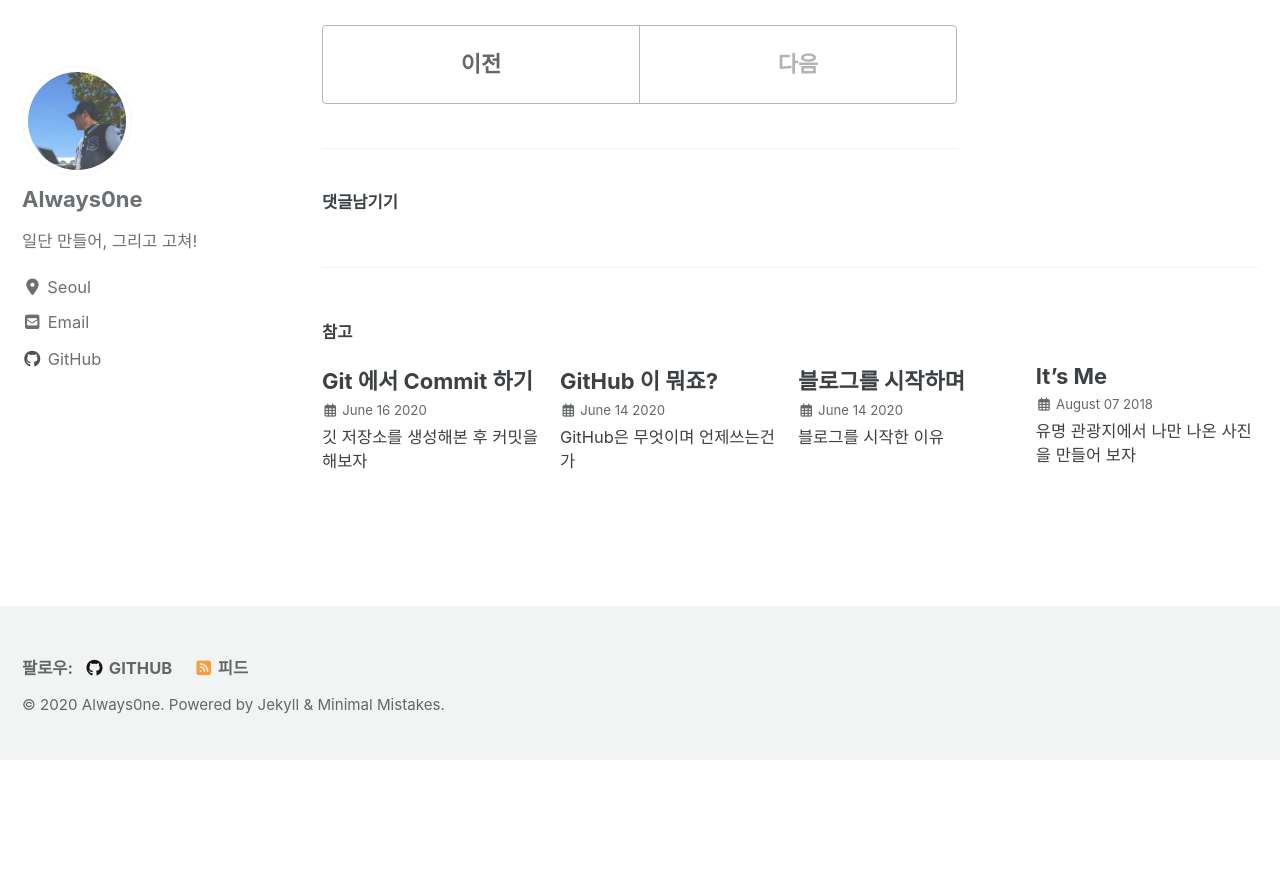
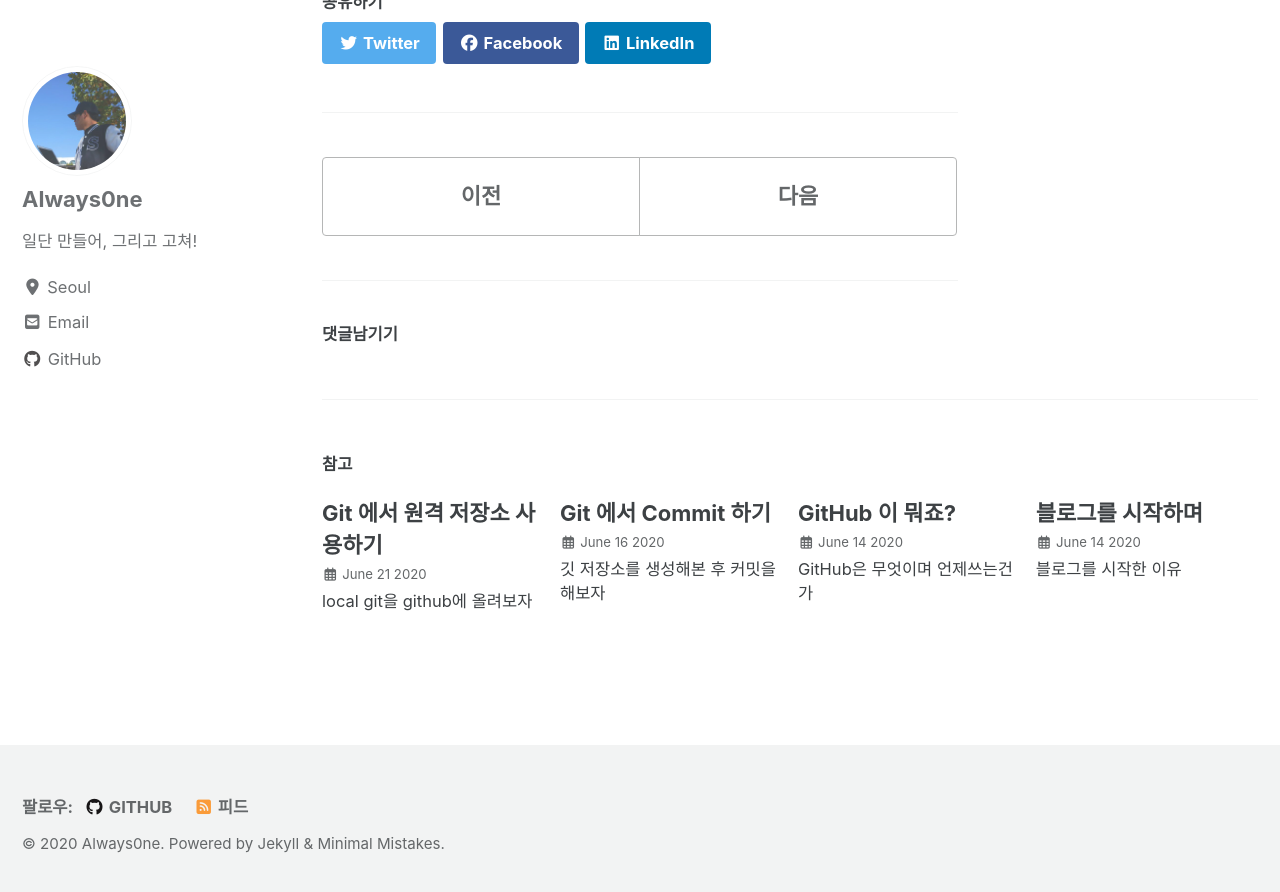
Before and after one commit to always0ne/always0ne.github.io, a Jekyll site: the page built from _posts/github/2020-06-17-Branch.md, in a window 1280 px wide and 900 px high, scrolled down 3795 px. Shown: the top 892 px of the window. Built offline with Jekyll 4.4.1, drawn with Linux system fonts in a browser that asks for light colours; cached includes are drawn as plain includes; nearby versions of some CDN libraries; comment, search, counter and statistics services are not loaded; before the commit the page ends 4555 px from its top, so only the background shows below that; some of the changed lines change nothing that is shown.

Commit message:
push and pull

````diff
--- /dev/null
+++ b/_posts/github/2020-06-21-PushAndPull.md
@@ -0,0 +1,95 @@
+---
+title: "Git 에서 원격 저장소 사용하기"
+excerpt: "local git을 github에 올려보자"
+toc: true
+toc_sticky: true
+categories:
+    - github
+tags:
+    - github
+last_modified_at: 2020-06-21T10:20:00-09:00
+---
+이전 게시글들 에서 Git의 필수기능들을 배웠다. 이제 원격 저장소에 레포지터리를 올려서 협업을 해보자
+
+## 원격저장소
+서버에 git을 호스팅 하여 공유하는 것을 말한다. 대표적으로 GitHub, BitBucket, GitLab이 있으며,
+GitHub가 가장 대중적이며, GitLab는 서버에 직접 설치해서 사설서버로 운영할 수 있다.
+
+## 원격 저장소 사용하기
+### 1. 리모트 저장소 추가하기
+```
+git remote add origin https://github.com/always0ne/gitTutorial.git
+```
+`git remote add <원격저장소 별칭> <원격 저장소 주소>`를 하면 리모트 저장소를 추가할 수 있다.
+ 보통 원격 저장소 별칭을 origin으로 많이 한다.
+### 2.현재 로컬 레포지터리에 등록된 리모트 저장소 확인하기
+```
+git remote
+origin
+```
+`git remote`로 현재 로컬 레포지터리에 등록된 리모트 저장소를 확인 할 수 있다.
+### 3.원격 저장소에 올리기
+```
+git push origin master
+Fatal: HttpRequestException encountered.
+Counting objects: 6, done.
+Delta compression using up to 8 threads.
+Compressing objects: 100% (2/2), done.
+Writing objects: 100% (6/6), 497 bytes | 0 bytes/s, done.
+Total 6 (delta 0), reused 0 (delta 0)
+To https://github.com/always0ne/gitTutorial.git
+ * [new branch]      master -> master
+```
+`git push <원격저장소 별칭> <원격 저장소 브랜치>`로 로컬 레포지터리의 커밋을 원격 저장소에 올릴 수 있다.
+### 4. 원격 저장소에서 받아오기
+```
+git pull origin master
+Fatal: HttpRequestException encountered.
+remote: Enumerating objects: 5, done.
+remote: Counting objects: 100% (5/5), done.
+remote: Total 3 (delta 0), reused 0 (delta 0), pack-reused 0
+Unpacking objects: 100% (3/3), done.
+From https://github.com/always0ne/gitTutorial
+ * branch            master     -> FETCH_HEAD
+   969e8c1..2e75901  master     -> origin/master
+Updating 969e8c1..2e75901
+Fast-forward
+ MyFirstCommit.txt | 3 ++-
+ 1 file changed, 2 insertions(+), 1 deletion(-)
+```
+`git pull <원격저장소 별칭> <원격 저장소 브랜치>`로 원격 저장소의 최신 커밋을 받아올 수 있다.
+
+### 5.원격 저장소를 로컬에 받아오기
+```
+mkdir clone
+cd clone
+
+git clone https://github.com/always0ne/gitTutorial.git
+Cloning into 'gitTutorial'...
+Fatal: HttpRequestException encountered.
+remote: Enumerating objects: 9, done.
+remote: Counting objects: 100% (9/9), done.
+remote: Compressing objects: 100% (3/3), done.
+remote: Total 9 (delta 0), reused 6 (delta 0), pack-reused 0
+Unpacking objects: 100% (9/9), done.
+Checking connectivity... done.
+```
+`git clone <원격 저장소 주소>`를 하면 원격 저장소를 로컬로 가져올 수 있다.
+
+## 정리하기
+리모트 저장소 추가하기
+`git remote add <원격저장소 별칭> <원격 저장소 주소>`
+등록된 리모트 저장소 확인하기
+`git remote`
+원격 저장소에 올리기
+`git push <원격저장소 별칭> <원격 저장소 브랜치>`
+원격 저장소에서 받아오기
+`git pull <원격저장소 별칭> <원격 저장소 브랜치>`
+원격 저장소를 로컬에 받아오기
+`git clone <원격 저장소 주소>`
+
+이제 git을 사용하는데 정말 필수적인 명령어들을 배웠다. 추후 업데이트 할 예정이지만
+고급기능들은 [Git 공식 홈페이지 메뉴얼](https://git-scm.com/book/ko/v2)을 참고하자.
+다음 시간에는 Gui로 간편하게 지금까지 배운 기능을 사용하는 법을 소개하겠다.
+
+[GitHub 사용법](/categories/github/)
````
Also changed, not shown: _posts/github/2020-06-16-HowToCommit.md (+6 -3 lines), _posts/github/2020-06-17-Branch.md (+8 -4 lines).
